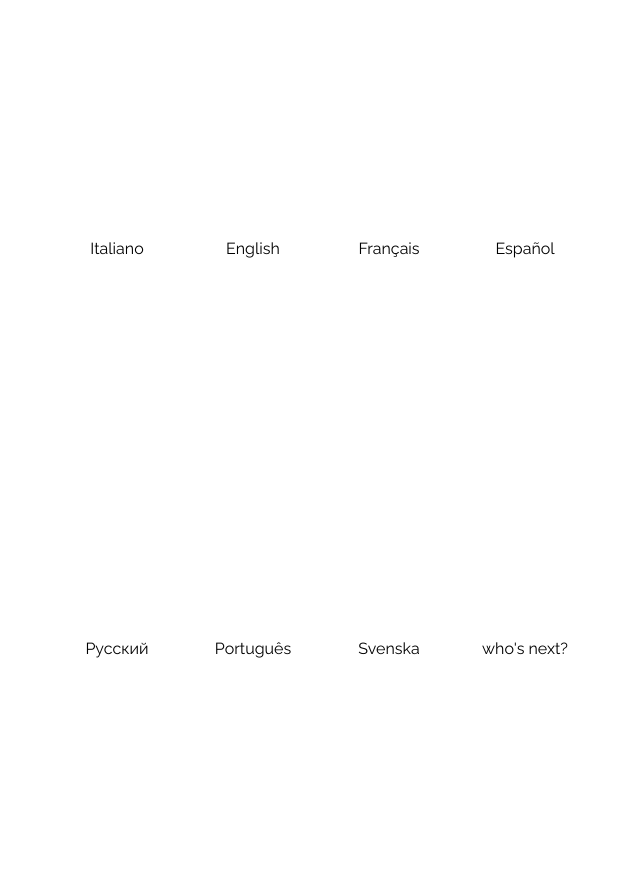
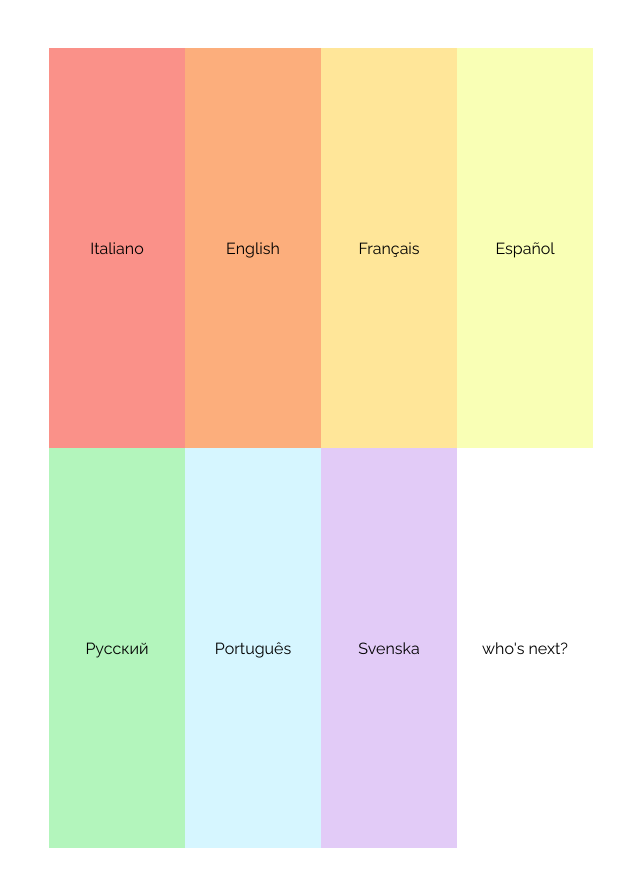
Before and after one commit to lidiaCirrone/polyglotwannabe, a Next.js app: page / in a window 1280 px wide. Shown: the top 886 px of the page, without its empty margins (319-959 px from the left). Built offline with nearby package versions, Linux system fonts and the light colour scheme.

Commit message:
home basic style

```diff
--- a/styles/Home.module.css
+++ b/styles/Home.module.css
@@ -11,35 +11,47 @@
    align-items: center;
 }
 
-.tile-one {
+.tile-empty {
+   cursor: default;
+}
+
+.tile:not(.tile-empty):hover {
+   opacity: .5;
+}
+
+.tile1 {
    background-color: var(--rainbow-one);
 }
 
-.tile-two {
+.tile2 {
    background-color: var(--rainbow-two);
 }
 
-.tile-three {
+.tile3 {
    background-color: var(--rainbow-three);
 }
 
-.tile-four {
+.tile4 {
    background-color: var(--rainbow-four);
 }
 
-.tile-five {
+.tile5 {
    background-color: var(--rainbow-five);
 }
 
-.tile-six {
+.tile6 {
    background-color: var(--rainbow-six);
 }
 
-.tile-seven {
+.tile7 {
    background-color: var(--rainbow-seven);
 }
 
-.tile-eight {
+.tile8 {
+   background-color: var(--rainbow-eight);
+}
+
+.tile-empty {
    background-color: white;
 }
 
```
